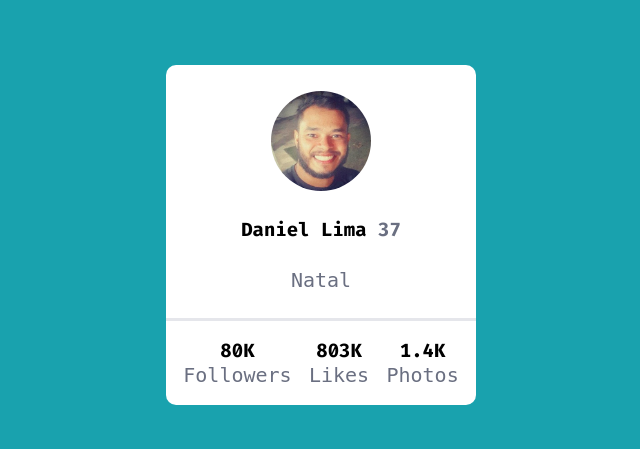
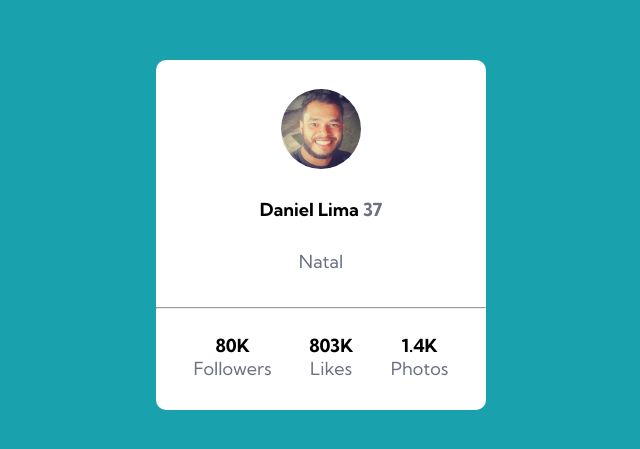
Before and after one commit to diellima/profile-card, a plain HTML site: page index.html in a window 1280 px wide. Shown: the part 165-614 px from the top of the page, without its empty margins (319-959 px from the left). Drawn offline with Linux system fonts and the light colour scheme.

Commit message:
correção da aula

```diff
--- a/index.html
+++ b/index.html
@@ -1,50 +1,38 @@
 <!DOCTYPE html>
-<html lang="pt-br">
-
+<html lang="en">
 <head>
     <meta charset="UTF-8">
-    <meta http-equiv="X-UA-Compatible" content="IE=edge">
     <meta name="viewport" content="width=device-width, initial-scale=1.0">
-    <link rel="stylesheet" href="style.css">
-    <link rel="preconnect" href="https://fonts.googleapis.com">
-    <link rel="preconnect" href="https://fonts.gstatic.com" crossorigin>
-    <link href="https://fonts.googleapis.com/css2?family=Fira+Code:wght@400;700&display=swap" rel="stylesheet">
-    <title>Profile Card</title>
+    <link rel="icon" type="image/png" sizes="32x32" href="./images/favicon-32x32.png">
+    <link rel="stylesheet" href="./src/reset.css">
+    <link rel="stylesheet" href="./src/variables.css">
+    <link rel="stylesheet" href="./src/style.css">
+    <title>Frontend Mentor | Profile card component</title>
 </head>
-
 <body>
-
-    <div class="container">
-
-        <div class="perfil">
-            <img src="./img/logo_profile.jpg" alt="">
-            <p>Daniel Lima <b>37</b></p></h1>
-            <span>Natal</span>
+    <main class="container">
+        <div class="card">
+            <div class="profile-informations ">
+                <img src="./src/img/logo_profile.jpg" alt="Profile picture image">
+                <p>Daniel Lima <span class="age">37</span></p>
+                <span class="city">Natal</span>
+            </div>
+            <hr>
+            <ul class="profile-numbers">
+                <li class="info">
+                    <p class="counter">80K</p>
+                    <span class="counter-type">Followers</sp>
+                </li>
+                <li class="info">
+                    <p class="counter">803K</p>
+                    <span class="counter-type">Likes</span>
+                </li>
+                <li class="info">
+                    <p class="counter">1.4K</p>
+                    <span class="counter-type">Photos</span>
+                </li>
+            </ul>
         </div>
-
-        <div class="score">
-
-            <div>
-                <p>80K</p>
-                <span>Followers</span>
-            </div>
-
-            <div>
-                <p>803K</p>
-                <span>Likes</span>
-            </div>
-
-            <div>
-                <p>1.4K</p>
-                <span>Photos</span>
-            </div>
-
-
-        </div>
-
-
-    </div>
-
+    </main>
 </body>
-
 </html>
--- /dev/null
+++ b/src/reset.css
@@ -0,0 +1,12 @@
+* {
+
+    margin: 0;
+    padding: 0;
+    box-sizing: border-box;
+}
+
+
+ul {
+
+    list-style: none;
+}
--- /dev/null
+++ b/src/style.css
@@ -0,0 +1,68 @@
+@import url('https://fonts.googleapis.com/css2?family=Kumbh+Sans:wght@400;700&display=swap');
+
+body{
+    background-color: var(--background-color);
+    height: 100vh;
+    font-family: 'Kumbh Sans', sans-serif;
+    font-size: 18px;
+}
+
+hr{
+    width: 100%;
+}
+
+.container{
+    display: flex;
+    align-items: center;
+    justify-content: center;
+    height: 100%;
+}
+
+.card{
+    display: flex;
+    flex-direction: column;
+    align-items: center;
+    justify-content: space-between;
+    gap: 25px;
+    background-color: #fff;
+    border-radius: 10px;
+    margin: 20px;
+    width: 330px;
+    height: 350px;
+}
+
+.card .profile-informations{
+    display: flex;
+    flex-direction: column;
+    justify-content: space-around;
+    align-items: center;
+    gap: 10px;
+    height: 100%;
+}
+
+.card .profile-informations img{
+    border-radius: 50%;
+    height: 80px;
+    width: 80px;
+    margin-top: 20px;
+}
+
+.card .profile-numbers{
+    display: flex;
+    align-items: center;
+    justify-content: space-evenly;
+    width: 100%;
+    padding-bottom: 30px;
+    text-align: center;
+}
+
+.profile-numbers .info .counter,
+.card .profile-informations p{
+    font-weight: 700;
+}
+
+.card .profile-informations .age,
+.card .profile-informations .city,
+.profile-numbers .info .counter-type{
+    color: var(--text-color);
+}
--- /dev/null
+++ b/src/variables.css
@@ -0,0 +1,5 @@
+:root{
+    --background-color: hsl(185, 75%, 39%);
+    --text-color: hsl(227, 10%, 46%);
+    --card-color: hsl(0, 0%, 59%);
+}
--- a/style.css
+++ /dev/null
@@ -1,82 +0,0 @@
-* {
-
-    margin: 0;
-    padding: 0;
-    box-sizing: border-box;
-}
-
-body {
-
-    background-color: hsl(185, 75%, 39%);
-    width: 100%;
-    height: 100vh;
-    display: flex;
-    flex-direction: row;
-    justify-content: center;
-    align-items: center;
-
-}
-
-.container {
-
-    background-color: #ffffff;
-    border-radius: 10px;
-    height: 340px;
-    width: 310px;
-    display: flex;
-    flex-direction: column;
-    align-items: center;
-    justify-content: center;
-}
-
-p {
-
-    font-family: 'Fira Code';
-    font-weight: 700;
-    font-size: 19px;
-}
-
-b{
-
-    font-family: 'Fira Code';
-    color: hsl(227, 10%, 46%);
-}
-
-span {
-
-    font-family: 'monospace';
-    font-weight: 400;
-    color: hsl(227, 10%, 46%);
-    font-size: 20px;
-}
-
-img {
-
-    border-radius: 100%;
-    height: 100px;
-    width: 100px;
-}
-
-.perfil {
-
-    height: 310px;
-    width: 310px;
-    text-align: center;
-    border-bottom: solid 3px hsl(231, 15%, 91%);
-    display: flex;
-    flex-direction: column;
-    align-items: center;
-    justify-content: space-evenly;
-}
-
-.score {
-
-    height: 30%;
-    width: 100%;
-    text-align: center;
-    display: flex;
-    flex-direction: row;
-    justify-content: space-evenly;
-    align-items: center;
-
-}
```
Also changed, not shown: design/design-desktop.png (added), design/design-mobile.png (added), src/img/logo_profile.jpg (renamed from img/logo_profile.jpg).
